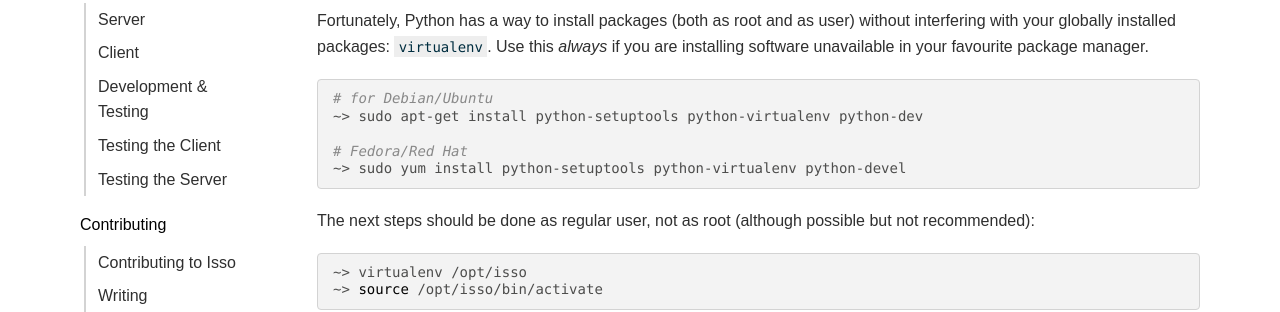
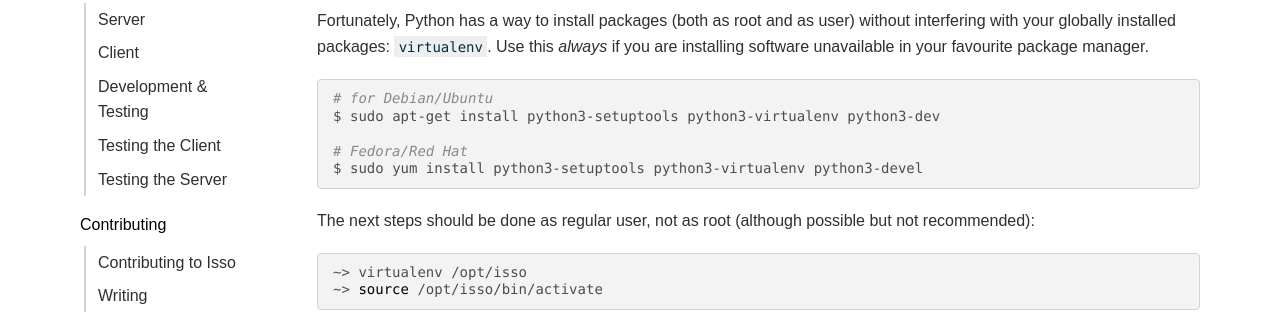
Before and after one commit to isso-comments/isso, a Sphinx documentation site: the page built from docs/docs/reference/installation.rst, in a window 1280 px wide and 900 px high, scrolled down 671 px. Shown: the part 152-464 px from the top of the window. Built offline with Sphinx 7.4.7, drawn with Linux system fonts in a browser that asks for light colours.

Commit message:
docs: install: Explicitly mention py3 packages
Aligns with below sections in the document. Isso is
py3-only.

```diff
--- a/docs/docs/reference/installation.rst
+++ b/docs/docs/reference/installation.rst
@@ -39,10 +39,10 @@
 .. code-block:: sh
 
     # for Debian/Ubuntu
-    ~> sudo apt-get install python-setuptools python-virtualenv python-dev
+    $ sudo apt-get install python3-setuptools python3-virtualenv python3-dev
 
     # Fedora/Red Hat
-    ~> sudo yum install python-setuptools python-virtualenv python-devel
+    $ sudo yum install python3-setuptools python3-virtualenv python3-devel
 
 The next steps should be done as regular user, not as root (although possible
 but not recommended):
```
